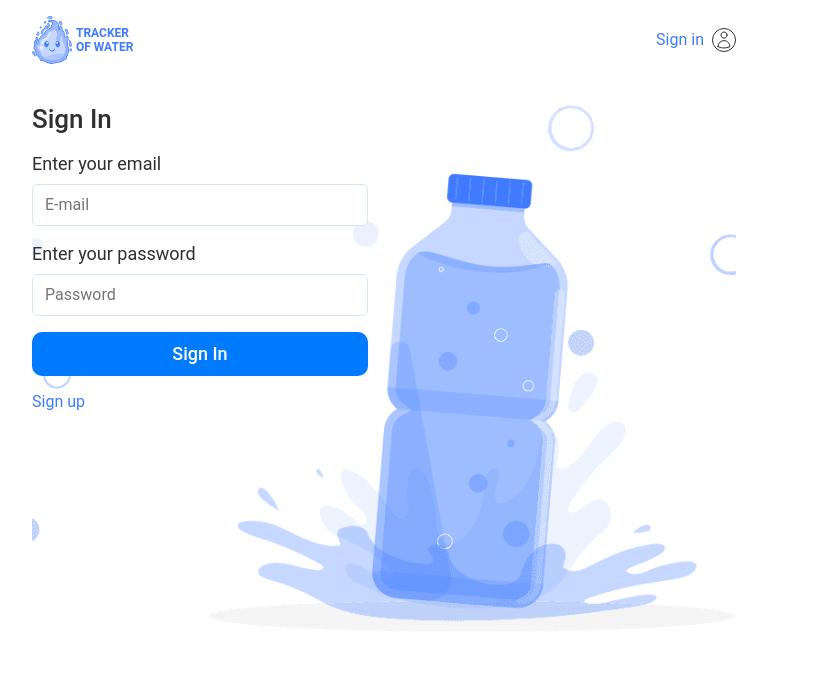
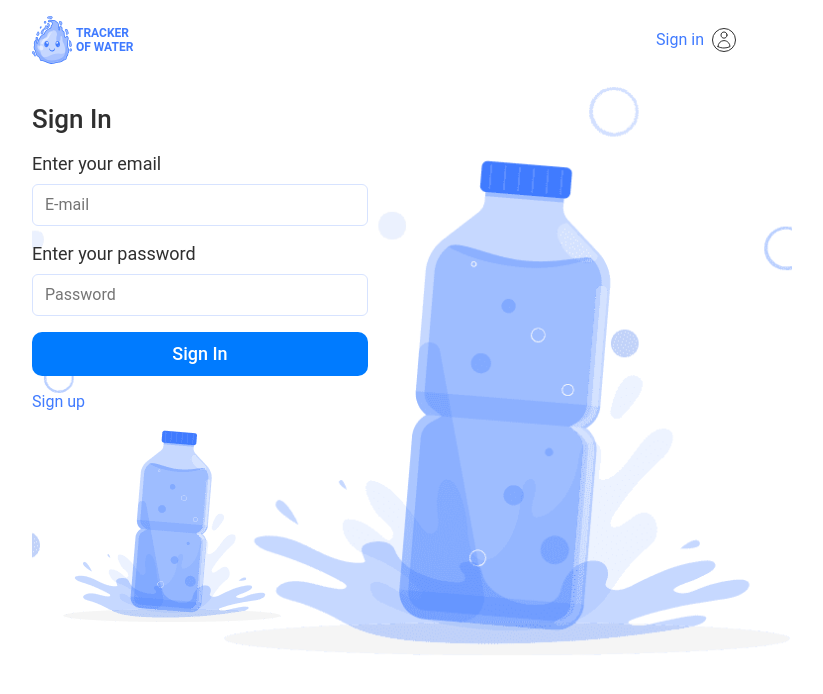
Before and after one commit to Tosha177777/5th-project-group, a React (Vite) app: page /5th-project-group/signin in a window 1280 px wide. Shown: the top 694 px of the page, without its empty margins (256-1079 px from the left). Built offline with nearby package versions, Linux system fonts and the light colour scheme.

Commit message:
sign-in-4

```diff
--- a/src/components/SignInForm/SignInForm.jsx
+++ b/src/components/SignInForm/SignInForm.jsx
@@ -1,18 +1,21 @@
 
 
 
-import { FormContainer, StyledSignUpLink } from './SignInForm.styled';
-import { Formik, Form, Field, ErrorMessage } from 'formik';
+import { Form, FormTitle, StyledSignUpLink } from './SignInForm.styled';
+import { Formik, Field, ErrorMessage } from 'formik';
 import * as Yup from 'yup';
-
+import { useDispatch } from 'react-redux';
+import {  loginThunk } from '../../redux/authOperations';
 
 
 const SignInSchema = Yup.object().shape({
-  email: Yup.string().email('Please enter a valid email').required(),
+  email: Yup.string()
+    .email('Please enter a valid email')
+    .required('E-mail is required'),
   password: Yup.string()
     .min(8, 'Password must be 8 or more characters')
     .max(30)
-    .required(),
+    .required('Password is required'),
 });
 
 const SignInForm = () => {
@@ -20,19 +23,24 @@ const SignInForm = () => {
     email: '',
     password: '',
   };
-  const handleSubmit = (values, { resetForm }) => {
-    console.log(values);
+  const dispatch = useDispatch();
+  const handleSubmit = ({ email, password }, { resetForm }) => {
+    console.log({ email, password });
+    const userValues = { email, password };
+
+    dispatch(loginThunk(userValues));
     resetForm();
   };
+
   return (
     <Formik
       initialValues={initialValues}
       validationSchema={SignInSchema}
       onSubmit={handleSubmit}
     >
-      <FormContainer>
+      {/* <FormContainer> */}
         <Form autoComplete="off">
-          <h1>Sign In</h1>
+          <FormTitle>Sign In</FormTitle>
           <label className="label" htmlFor="email">
             Enter your email
             <Field name="email" type="email" placeholder="E-mail" />
@@ -46,7 +54,7 @@ const SignInForm = () => {
           <button type="submit">Sign In</button>
           <StyledSignUpLink to="/signup">Sign up</StyledSignUpLink>
         </Form>
-      </FormContainer>
+      {/* </FormContainer> */}
     </Formik>
   );
 };
--- a/src/components/SignInForm/SignInForm.styled.js
+++ b/src/components/SignInForm/SignInForm.styled.js
@@ -1,7 +1,11 @@
 import { NavLink } from 'react-router-dom';
 import styled from 'styled-components';
 
-export const FormContainer = styled.div`
+export const FormTitle = styled.h1`
+
+
+`
+export const Form = styled.div`
   width: 100%;
   margin: 0 auto;
   display: block;
@@ -12,11 +16,12 @@ export const FormContainer = styled.div`
     margin: 0;
     margin-bottom: 16px;
     color: #2f2f2f;
-    font-family: Roboto;
+
     font-size: 26px;
-    font-style: normal;
+
     font-weight: 500;
     line-height: 1.23;
+
   }
 
   label {
--- a/src/pages/SignInPage/SignInPage.styled.js
+++ b/src/pages/SignInPage/SignInPage.styled.js
@@ -1,13 +1,7 @@
 import styled from 'styled-components';
 
-export const Container = styled.div`
+export const ContainerBagWrap = styled.div`
 
-  position: relative;
-  max-height: 680px;
-  overflow: hidden;
-
-
-   .background-wrap {
     background-image: url(src/images/mobile/background-element-sign-in@1x.png);
     position: absolute;
     background-position: center;
@@ -17,18 +11,10 @@ export const Container = styled.div`
     height: 842px;
     z-index: -100;
     background-size: contain;
-  }
-  .img-bottle {
-    width: 100%;
-  }
 
+ @media only screen and (min-width: 768px) {
+  background-image: url(src/images/tablet/bottle-for-sign-in@1x.png);
 
-  @media only screen and (min-width: 768px) {
-    overflow: visible;
-    position: relative;
-    .background-wrap {
-      background-image: url(src/images/tablet/bottle-for-sign-in@1x.png);
-      position: absolute;
       background-position: center;
       background-repeat: no-repeat;
       max-width: 760px;
@@ -38,7 +24,40 @@ export const Container = styled.div`
 
       background-size: contain;
       top: -110px;
-    }
+ }
+
+   @media only screen and (min-width: 1440px) {
+    background-image: url(src/images/desktop/background-element-main-page@1x.png);
+      max-width: 1440px;
+
+      height: 582px;
+
+      background-size: contain;
+      background-position: center;
+      background-repeat: no-repeat;
+      left: 18px;
+      top: -149px;
+
+   }
+`
+
+export const SignInForm = styled.div`
+
+  position: relative;
+  max-height: 680px;
+  overflow: hidden;
+
+
+
+  .img-bottle {
+    width: 100%;
+  }
+
+
+  @media only screen and (min-width: 768px) {
+    overflow: visible;
+    position: relative;
+
     .img-bottle {
       display: none;
     }
@@ -53,17 +72,6 @@ export const Container = styled.div`
       left: -130px;
     }
 
-    .background-wrap {
-      background-image: url(src/images/desktop/background-element-main-page@1x.png);
-      max-width: 1440px;
 
-      height: 582px;
-
-      background-size: contain;
-      background-position: center;
-      background-repeat: no-repeat;
-      position: absolute;
-      top: 49px;
-    }
   }
 `;
--- a/src/pages/SignInPage/SigninPage.jsx
+++ b/src/pages/SignInPage/SigninPage.jsx
@@ -1,15 +1,16 @@
-import { Container } from './SignInPage.styled';
+import {  ContainerBagWrap } from './SignInPage.styled';
+
 
 // import React from 'react';
-import  SignInForm  from '../../components/SignInForm/SignInForm';
-
-
+import  SignInForm  from '../../components/SignInForm/SignInForm'
 
 
 const SignInPage = () => {
   return (
-    <Container>
-      <div className="background-wrap"></div>
+    <>
+    <ContainerBagWrap></ContainerBagWrap>
+    {/* <Container> */}
+
 
       <SignInForm />
 
@@ -55,7 +56,8 @@ const SignInPage = () => {
           />
         </picture>
       </div>
-    </Container>
+      {/* </Container> */}
+      </>
   );
 };
 
--- a/src/services/authApi.js
+++ b/src/services/authApi.js
@@ -1,7 +1,7 @@
 import axios from 'axios';
 
 const instance = axios.create({
-  baseURL: `some URL`,
+  baseURL: `https://water-tracker-o2xv.onrender.com/auth`,
 });
 
 export const setToken = (token) => {
@@ -9,19 +9,19 @@ export const setToken = (token) => {
 };
 
 export const requestRegister = async (formData) => {
-  const { data } = await instance.post('endpoint', formData);
+  const { data } = await instance.post('/signup', formData);
   setToken(data.token);
   return data;
 };
 
 export const requestLogin = async (formData) => {
-  const { data } = await instance.post('endpoint', formData);
+  const { data } = await instance.post('/signin', formData);
   setToken(data.token);
   return data;
 };
 
 export const requestLogout = async () => {
-  const { data } = await instance.post('endpoint');
+  const { data } = await instance.post('/signout');
   return data;
 };
 
```
